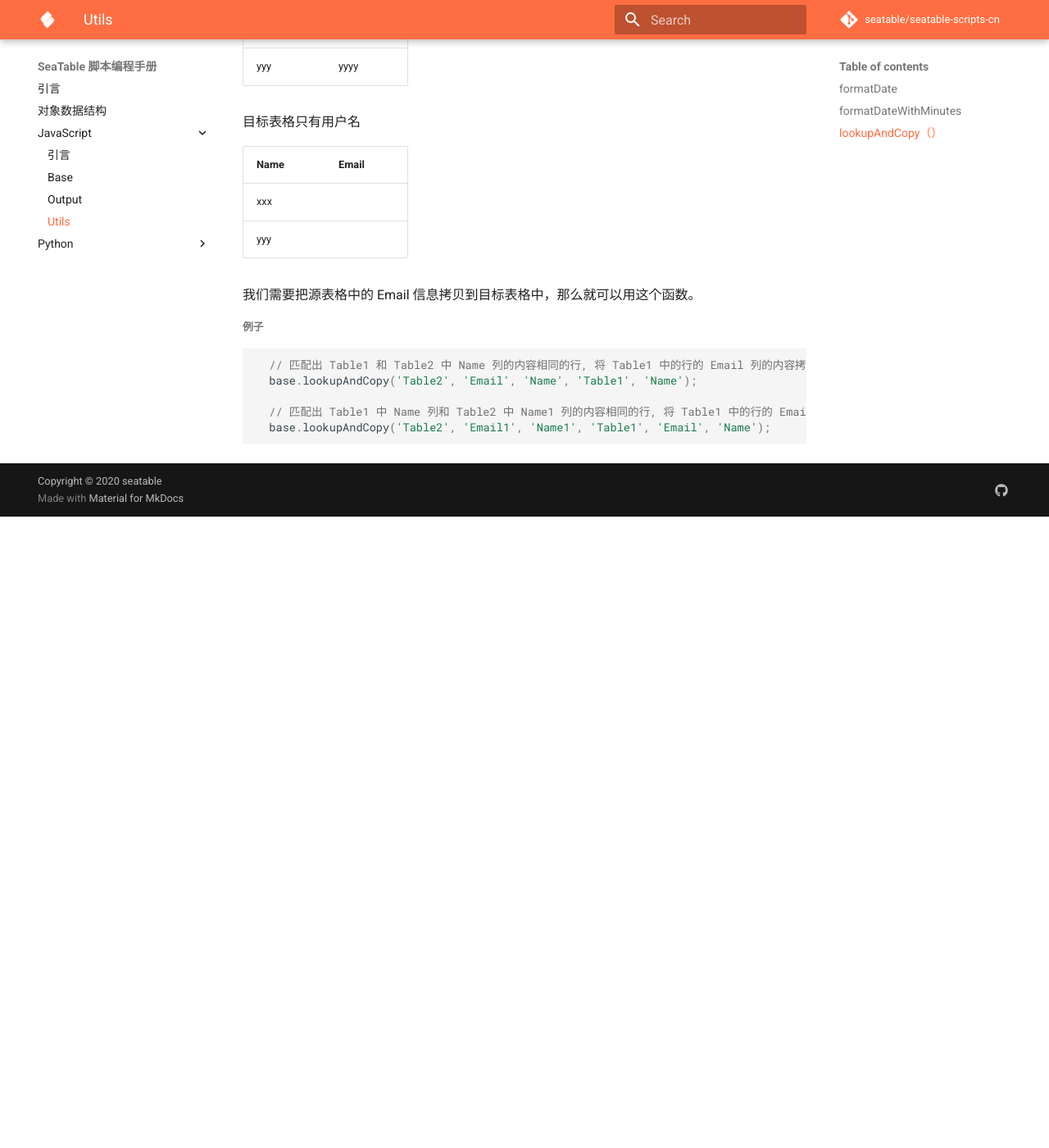
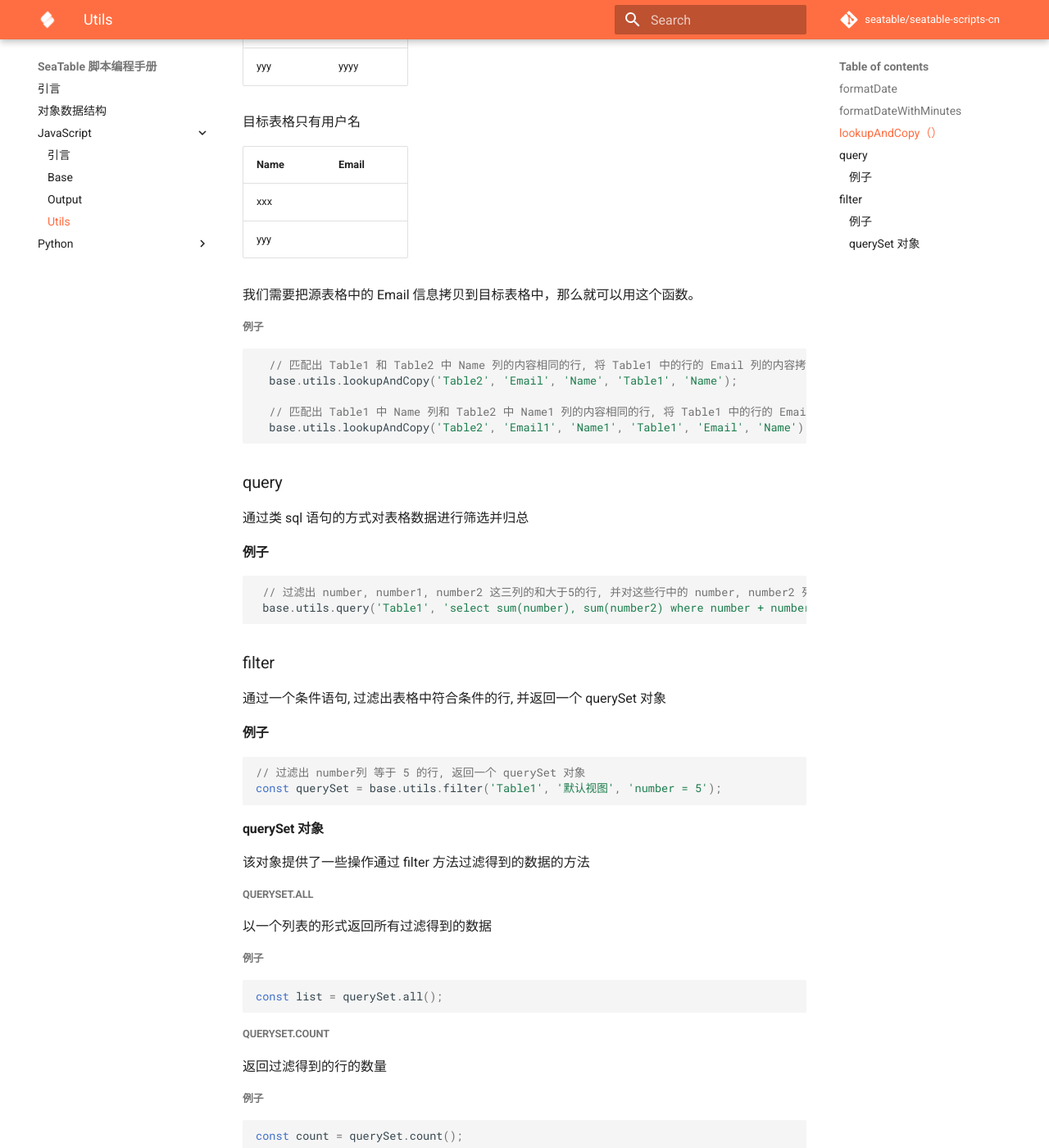
Before and after one commit to seatable/seatable-scripts-cn, an MkDocs documentation site: the page built from manual/javascript/utils.md, in a window 1280 px wide and 1400 px high, scrolled down 987 px. Shown: the whole window at 82% size. Built offline with MkDocs 1.6.1 and Material for MkDocs 9.7.7, drawn with Linux system fonts in a browser that asks for light colours; comment, search, counter and statistics services are not loaded; before the commit the page ends 1617 px from its top, so only the background shows below that; some of the changed text lies outside the part shown.

Commit message:
add filter

````diff
--- a/manual/javascript/utils.md
+++ b/manual/javascript/utils.md
@@ -31,7 +31,7 @@ output.text(formatDate); // 2020-08-20 14:00
 ### lookupAndCopy（）
 
 ```javascript
-base.lookupAndCopy(targetTable, targetColumn, targetColumnToCompare, sourceTableName, sourceColumnName, sourceColumnToCompare = null);
+base.utils.lookupAndCopy(targetTable, targetColumn, targetColumnToCompare, sourceTableName, sourceColumnName, sourceColumnToCompare = null);
 ```
 
 类似 Excel 中 vlookup 函数。为目标表格的每一行在源表格中查找匹配的行，然后把匹配行的指定单元格的数据拷贝到目标行指定的单元格中。
@@ -57,8 +57,118 @@ base.lookupAndCopy(targetTable, targetColumn, targetColumnToCompare, sourceTable
 ```javascript
 
   // 匹配出 Table1 和 Table2 中 Name 列的内容相同的行, 将 Table1 中的行的 Email 列的内容拷贝到 Table2 中对应行的 Email 列
-  base.lookupAndCopy('Table2', 'Email', 'Name', 'Table1', 'Name');
+  base.utils.lookupAndCopy('Table2', 'Email', 'Name', 'Table1', 'Name');
 
   // 匹配出 Table1 中 Name 列和 Table2 中 Name1 列的内容相同的行, 将 Table1 中的行的 Email 列的内容拷贝到 Table2 中对应行的 Email1 列
-  base.lookupAndCopy('Table2', 'Email1', 'Name1', 'Table1', 'Email', 'Name');
+  base.utils.lookupAndCopy('Table2', 'Email1', 'Name1', 'Table1', 'Email', 'Name');
 ```
+
+### query
+
+通过类 sql 语句的方式对表格数据进行筛选并归总
+
+#### 例子
+
+```javascript
+ // 过滤出 number, number1, number2 这三列的和大于5的行, 并对这些行中的 number, number2 列分别求和, 返回结果 {number: 12, number2: 23}
+ base.utils.query('Table1', 'select sum(number), sum(number2) where number + number1 + number2 > 5');
+
+```
+
+### filter
+
+通过一个条件语句, 过滤出表格中符合条件的行, 并返回一个 querySet 对象
+
+#### 例子
+
+```javascript
+// 过滤出 number列 等于 5 的行, 返回一个 querySet 对象
+const querySet = base.utils.filter('Table1', '默认视图', 'number = 5');
+```
+
+#### querySet 对象
+
+该对象提供了一些操作通过 filter 方法过滤得到的数据的方法
+
+##### querySet.all
+
+以一个列表的形式返回所有过滤得到的数据
+
+###### 例子
+
+```javascript
+const list = querySet.all();
+```
+
+##### querySet.count
+
+返回过滤得到的行的数量
+
+###### 例子
+
+```javascript
+const count = querySet.count();
+```
+
+##### querySet.last
+
+返回最后一条过滤得到的数据
+
+###### 例子
+
+```javascript
+const row = querySet.last();
+```
+
+##### querySet.first
+
+返回第一条过滤得到的数据
+
+###### 例子
+
+```javascript
+const row = querySet.first();
+```
+
+##### querySet.delete
+
+删除所有过滤得到的行, 并返回成功删除的数量
+
+###### 例子
+
+```javascript
+const count = querySet.delete();
+```
+
+##### querySet.update
+
+修改行数据, 并返回更新后的数据
+
+###### 例子
+
+```javascript
+// 将过滤得到的所有的行的 Name 列的内容修改为 xxxx
+const rows = querySet.update({Name: 'xxxx'});
+```
+
+##### querySet.filter
+
+进一步进行过滤, 返回一个 querySet 对象
+
+###### 例子
+
+```javascript
+// 过滤出 querySet 中 Name 列的值为李明的行
+const querySet1 = querySet.filter('Name = "李明"');
+```
+
+##### querySet.get
+
+获取 querySet 中的满足条件的第一条数据, 返回一个 row
+
+###### 例子
+
+```javascript
+// 获取 querySet 中 Name 列的值为李明的第一条数据
+const row = querySet.get('Name = "李明"');
+```
````
